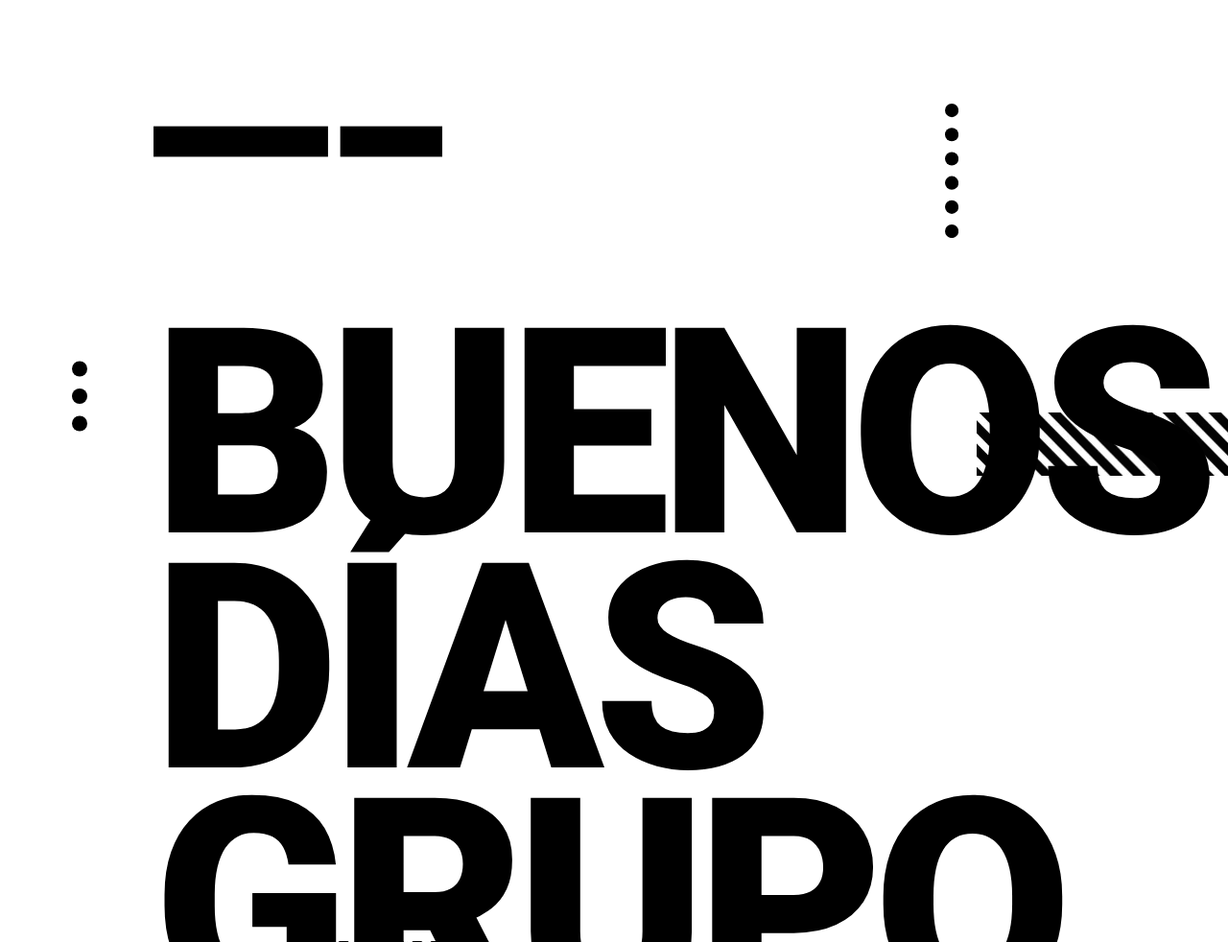
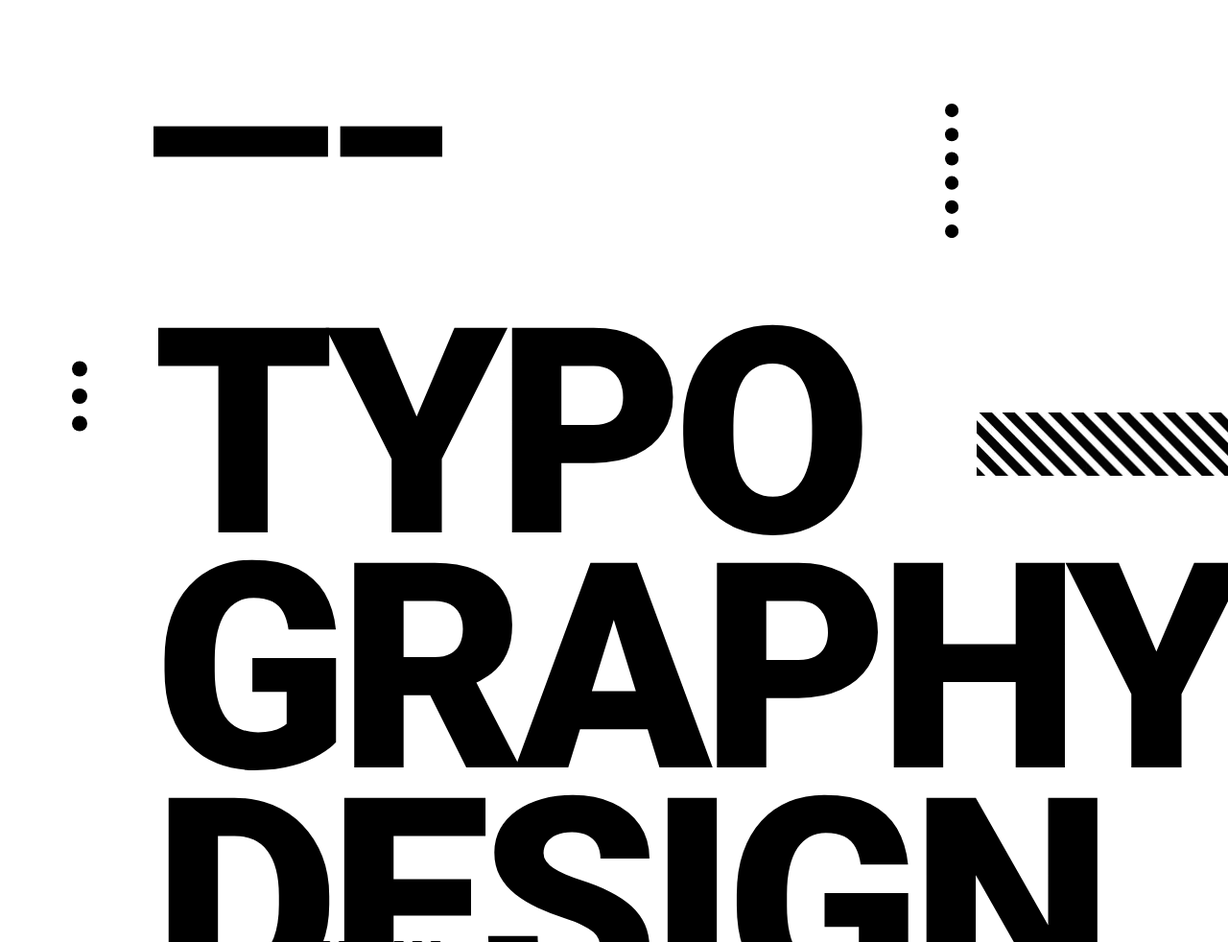
Before and after one commit to BoaChidoPro/BoaChidoPro.github.io, a plain HTML site: page proyectocartel/index.html in a window 1280 px wide. Shown: the top 982 px of the page at 96% size. Drawn offline with Linux system fonts and the light colour scheme.

Commit message:
Update index.html

```diff
--- a/proyectocartel/index.html
+++ b/proyectocartel/index.html
@@ -18,8 +18,8 @@
 
     <div id="mainlayout">
         <div id="texto">
-           <!-- TYPO<br>GRAPHY<br>DESIGN -->
-             BUENOS<br>DÍAS<br>GRUPO
+            TYPO<br>GRAPHY<br>DESIGN
+           <!--  BUENOS<br>DÍAS<br>GRUPO -->
 
         </div>
 
```
